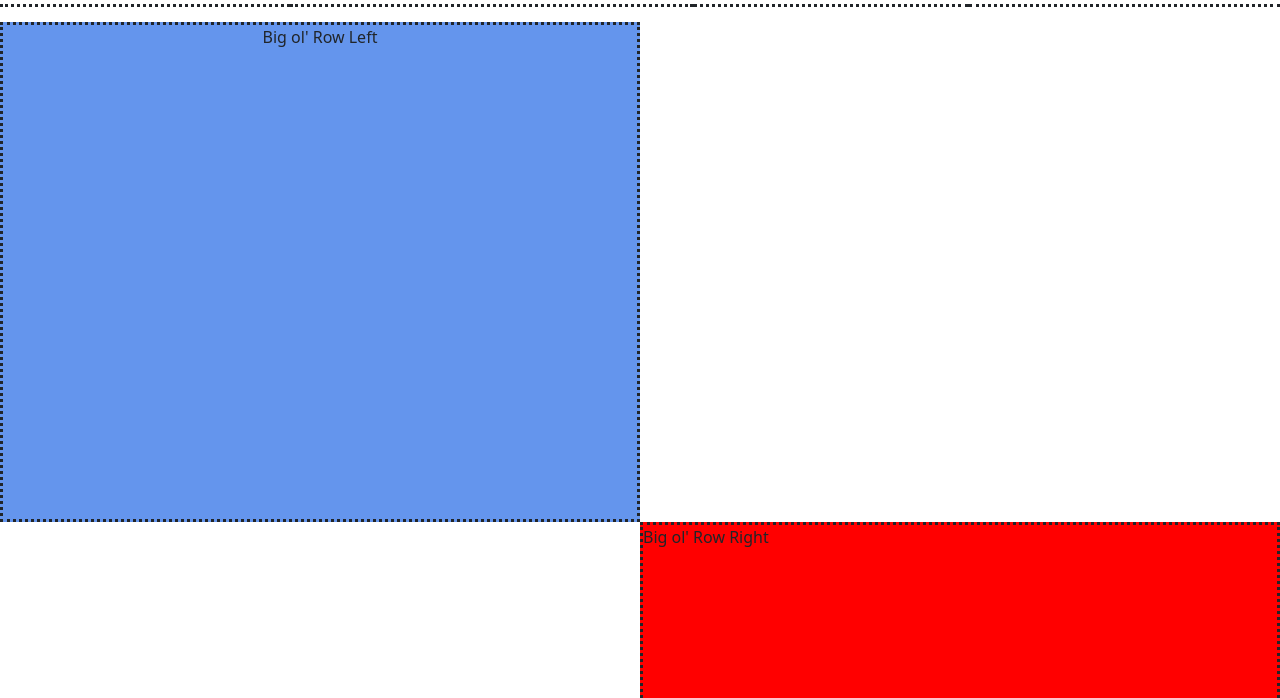
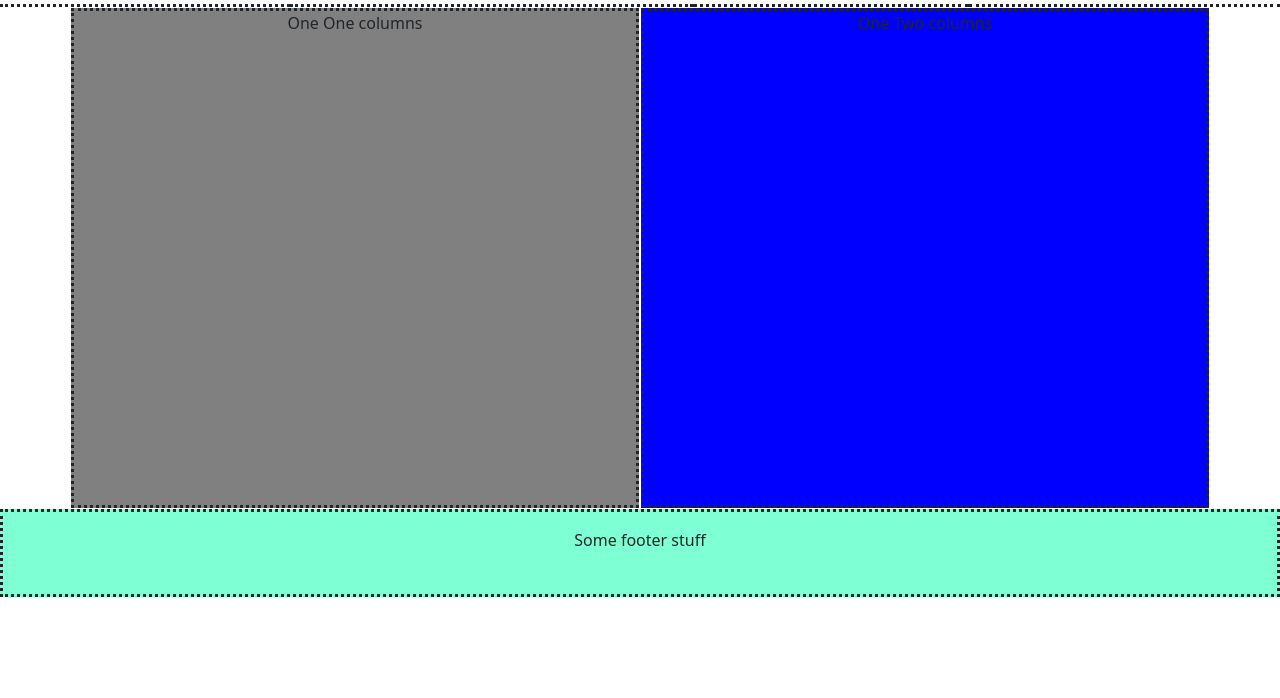
Before and after one commit to oldustybones/collab-practice, a plain HTML site: page index.html in a window 1280 px wide. Shown: the part 102-800 px from the top of the page. Drawn offline with nearby package versions, Linux system fonts and the light colour scheme.

Commit message:
column edit

```diff
--- a/css/stylesheet.css
+++ b/css/stylesheet.css
@@ -8,7 +8,7 @@ h1 {
     height: 50px;
 }
 
-.containerCustomL {
+/*.containerCustomL {
     border: dotted;
     margin-right: 50%;
     margin-top: 15px;
@@ -24,7 +24,36 @@ h1 {
     margin-left: 50%;
     height: 500px;
     background-color: red;
+}*/
+
+.col {
+    height: 50px;
+    display: flex;
+    justify-content: space-evenly;
+    margin: 1px;
+    width: 100%;
 }
+
+/*.row {
+    display: flex;
+    justify-content: space-between;
+}*/
+
+.columnLeft, .columnRight {
+    border: dotted;
+    height: 120px;
+}
+
+.columnLeft {
+    background-color: gray;
+    height: 500px;
+}
+
+.columnRight {
+    background-color: blue;
+    height: 500px;
+}
+
 
 footer {
     border: dotted;
--- a/index.html
+++ b/index.html
@@ -28,12 +28,27 @@
       </li>
     </ul>
 
-    <div class="containerCustomL">
+
+
+
+
+  <!--   <div class="containerCustomL">
         <p class="rowLeft">Big ol' Row Left</p>
     </div>
 
     <div class="containerCustomR">
         <p class="rowRight">Big ol' Row Right</p>
+    </div> -->
+
+    <div class="container">
+      <div class="row">
+        <div class="col align-self-start columnLeft">
+          One One columns
+        </div>
+        <div class="col align-self-end columnRight">
+          One Two columns
+        </div>
+      </div>
     </div>
 
     <footer>
```
